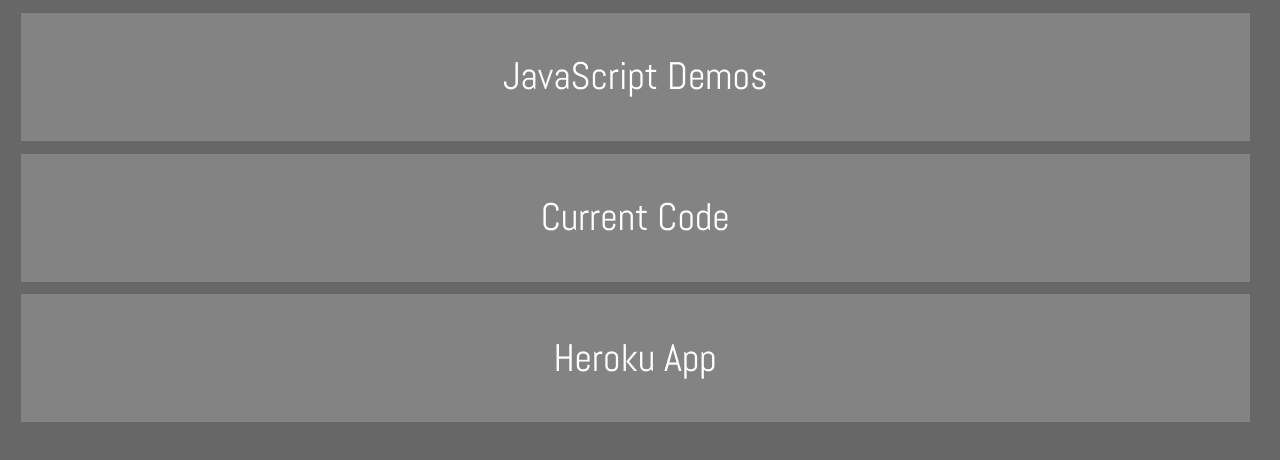
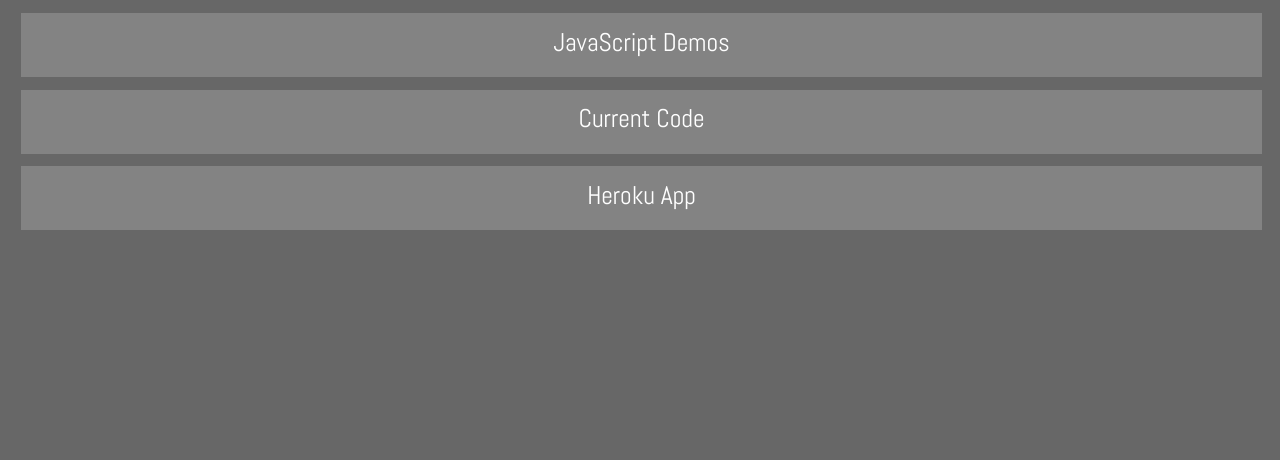
Before and after one commit to mudithm/mudithm.github.io, a plain HTML site: page index.html in a window 1280 px wide. Drawn offline with Linux system fonts and the light colour scheme.

Commit message:
added processing.js

```diff
--- a/styles.css
+++ b/styles.css
@@ -4,6 +4,10 @@ body {
 	background-color: #676767;
 	padding: none;
 }
+
+
+@media only screen and (max-width: 1200px)
+{
 
 a {
 	display: block;
@@ -22,3 +26,32 @@ a {
 a:hover {
 	background-color:  rgba(190,190,190,.8);
 }
+
+
+}
+
+
+
+@media only screen and (min-width: 1201px)
+{
+
+a {
+	display: block;
+	text-align: center;
+	width: 95vw;
+	height: 3vw;
+	padding: 1vw;
+	color: white;
+	background-color: rgba(150,150,150,.6);
+	margin: 1vw 0vw 1vw 1vw;
+	font-family: 'Abel';
+	font-size: 2vw;
+	text-decoration: none;
+}
+
+a:hover {
+	background-color:  rgba(190,190,190,.8);
+}
+
+
+}
```
